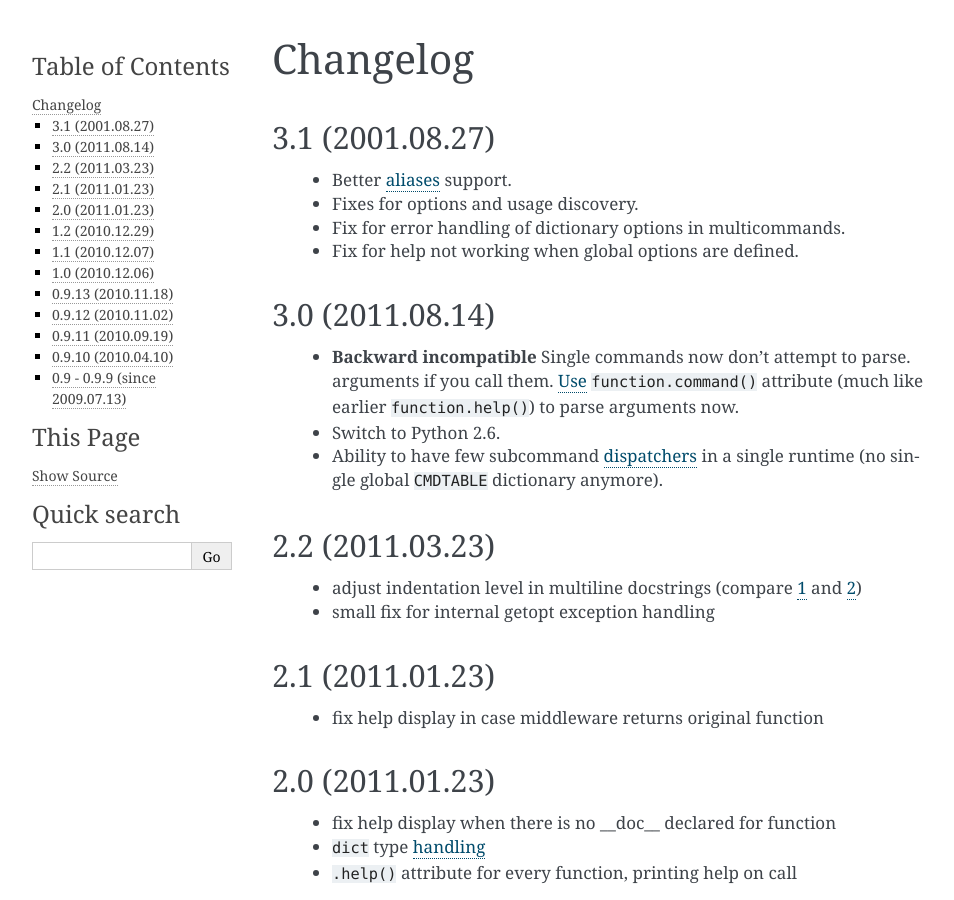
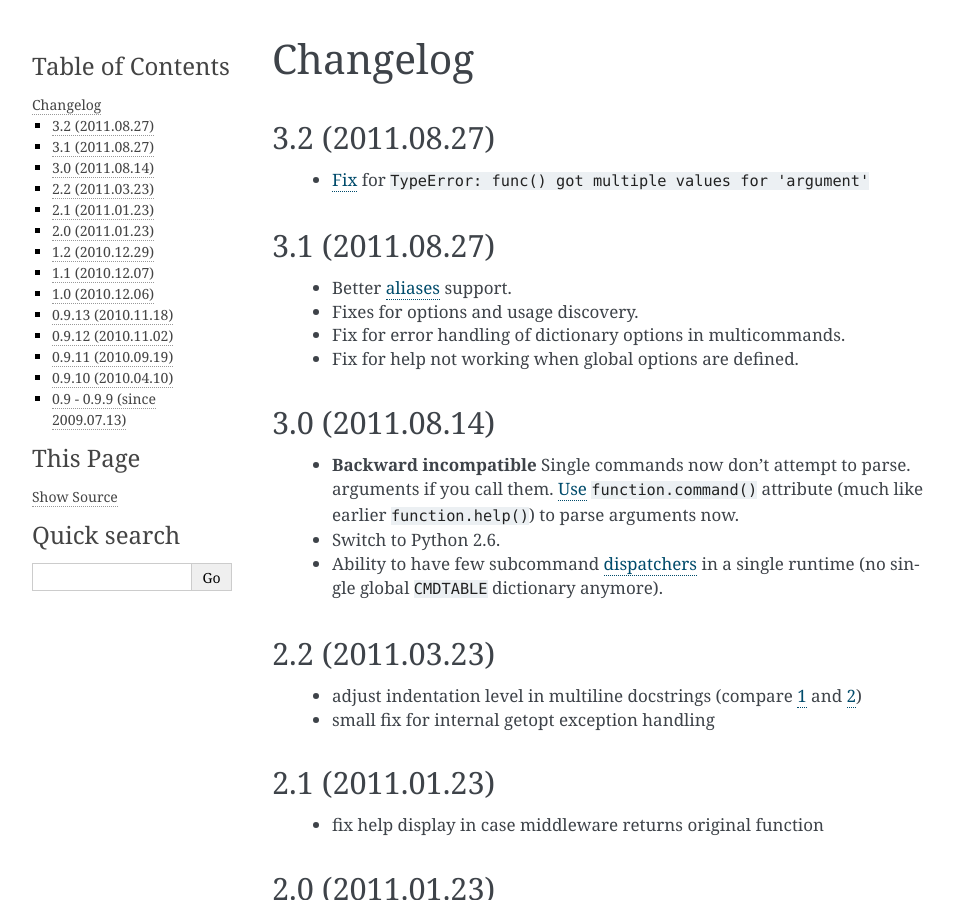
Before and after one commit to piranha/opster, a Sphinx documentation site: the page built from docs/changelog.rst, in a window 1280 px wide and 900 px high. Shown: the whole window, without its empty margins (148-1102 px from the left). Built offline with Sphinx 7.4.7, drawn with Linux system fonts in a browser that asks for light colours; the version number could not be read and is left out.

Commit message:
that would be 3.2

```diff
--- a/docs/changelog.rst
+++ b/docs/changelog.rst
@@ -1,7 +1,14 @@
 Changelog
 ---------
 
-3.1 (2001.08.27)
+3.2 (2011.08.27)
+~~~~~~~~~~~~~~~~
+
+ - `Fix`_ for ``TypeError: func() got multiple values for 'argument'``
+
+.. _Fix: http://opster.readthedocs.org/en/latest/tests.html#multivalues
+
+3.1 (2011.08.27)
 ~~~~~~~~~~~~~~~~
 
  - Better `aliases`_ support.
--- a/opster.py
+++ b/opster.py
@@ -8,7 +8,7 @@ from functools import wraps
 
 
 __all__ = ['Dispatcher', 'command', 'dispatch']
-__version__ = '3.1.1'
+__version__ = '3.2'
 __author__ = 'Alexander Solovyov'
 __email__ = 'alexander@solovyov.net'
 
```
Also changed, not shown: 1 other file.
